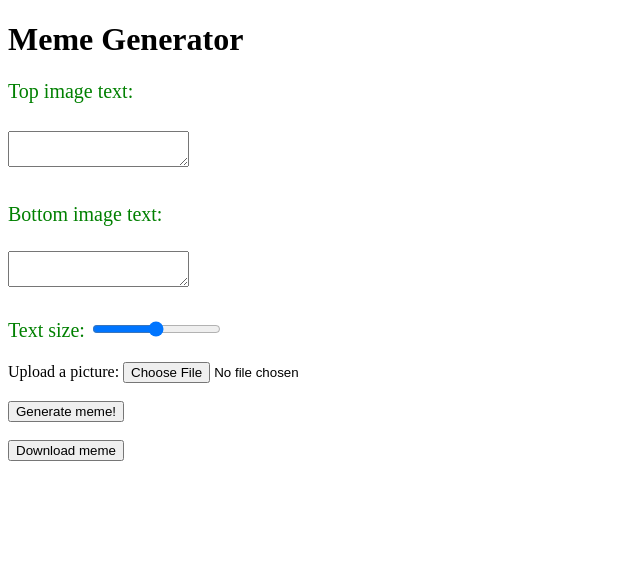
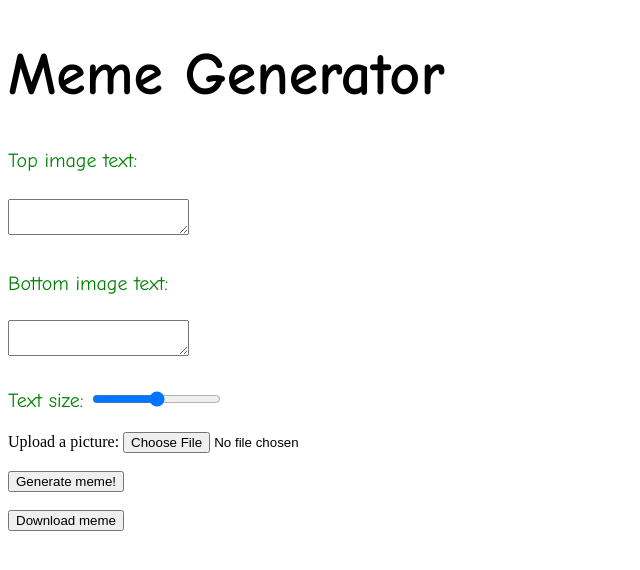
Before and after one commit to Bledwings/meme-generator, a plain HTML site: page index.html in a window 1280 px wide. Shown: the whole page, without its empty margins (0-640 px from the left). Drawn offline with Linux system fonts and the light colour scheme.

Commit message:
Update style.css

```diff
--- a/style.css
+++ b/style.css
@@ -1,6 +1,12 @@
 .memetext{
 	font-size: 20px;
 	color: green;
+	font-family: Comic Sans Ms, Helvetica, sans-serif;
+}
+
+.title{
+	font-family: Comic Sans Ms, Helvetica, sans-serif;
+	font-size: 30px;
 }
 
 #canvas{
```
